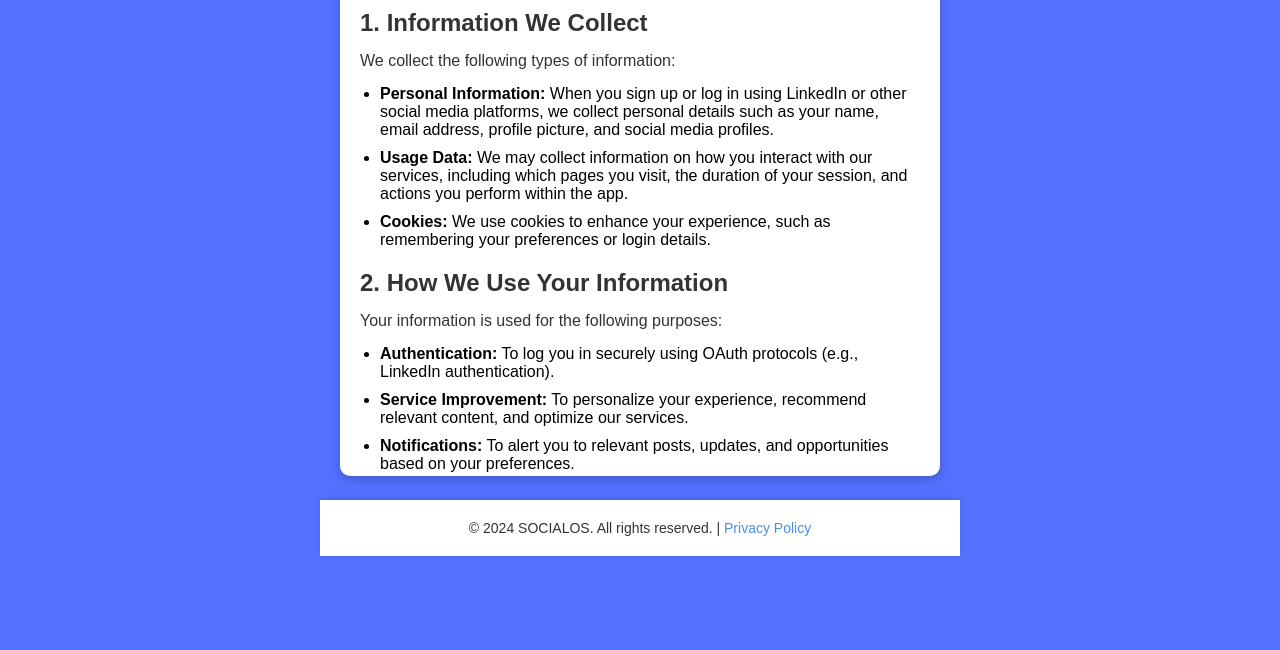
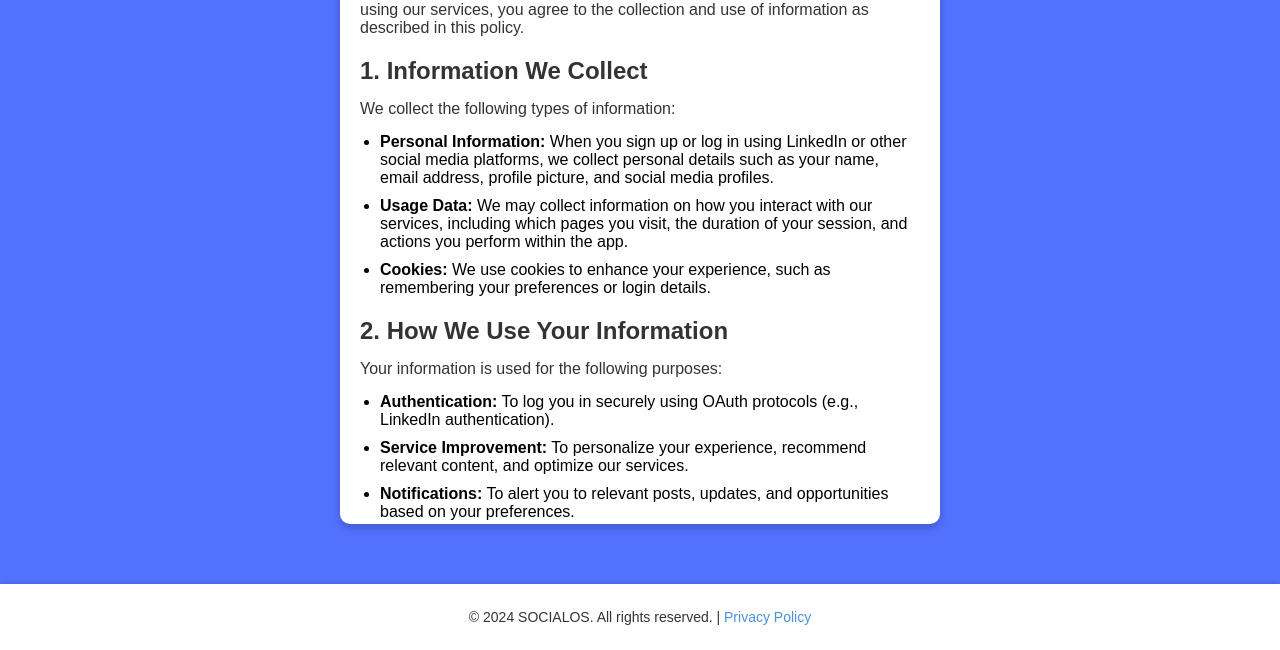
Before and after one commit to JarvisSocialMediaTracker/Jarvis_AIML, a plain HTML site: page privacypolicy.html in a window 1280 px wide. Shown: the part 244-894 px from the top of the page. Before the commit the page ends 870 px from the top, so only its background shows below. Drawn offline with Linux system fonts and the light colour scheme.

Commit message:
Update styles2.css

```diff
--- a/styles2.css
+++ b/styles2.css
@@ -11,27 +11,26 @@ body {
     display: flex;
     justify-content: center;
     align-items: flex-start;
-    height: 100vh;
-    overflow: hidden;
+    flex-direction: column;
+    min-height: 100vh; /* Ensure body takes up full height */
+    overflow-x: hidden;
 }
 
 /* Content Box */
 .content-box {
     background: white;
     width: 600px;
-    max-height: 80vh; /* Adjust max height to leave space for footer */
-    overflow-y: auto;  /* Enables scrolling when content exceeds container height */
+    max-height: 80vh; /* Allow content box to scroll if too long */
+    overflow-y: auto;
     padding: 20px;
     border-radius: 10px;
     box-shadow: 0 4px 10px rgba(0, 0, 0, 0.2);
     text-align: left;
-    margin-bottom: 50px; /* Reduced space between content and footer */
+    margin-bottom: 30px; /* Space between content and footer */
 }
 
 /* Header */
 header {
-    position: fixed;
-    top: 0;
     width: 100%;
     background-color: white;
     padding: 15px;
@@ -61,27 +60,26 @@ header nav ul li a:hover {
 
 /* Content */
 main {
-    margin-top: 80px;  /* Offset for header */
+    margin-top: 80px;  /* Space for header */
     width: 100%;
     display: flex;
     justify-content: center;
+    flex: 1;
+    padding-bottom: 30px; /* Space to prevent overlap with footer */
 }
 
 /* Footer */
 footer {
-    position: fixed;
-    bottom: 0;
-    width: 50%;
+    width: 100%;
     background-color: white;
-    padding: 5px 0; /* Reduced padding to make footer smaller */
+    padding: 10px 0; /* Reduced padding to make footer smaller */
     text-align: center;
     box-shadow: 0 -2px 5px rgba(0, 0, 0, 0.1);
-    z-index: 10;
 }
 
 footer p {
     color: #333;
-    font-size: 14px; /* Adjusted font size to match the smaller footer */
+    font-size: 14px; /* Adjusted font size */
 }
 
 footer a {
@@ -123,8 +121,3 @@ p {
     margin: 15px 0;
     color: #333;
 }
-
-/* Ensure footer doesn't overlap content */
-main {
-    padding-bottom: 100px; /* Ensures content has space for footer */
-}
```
